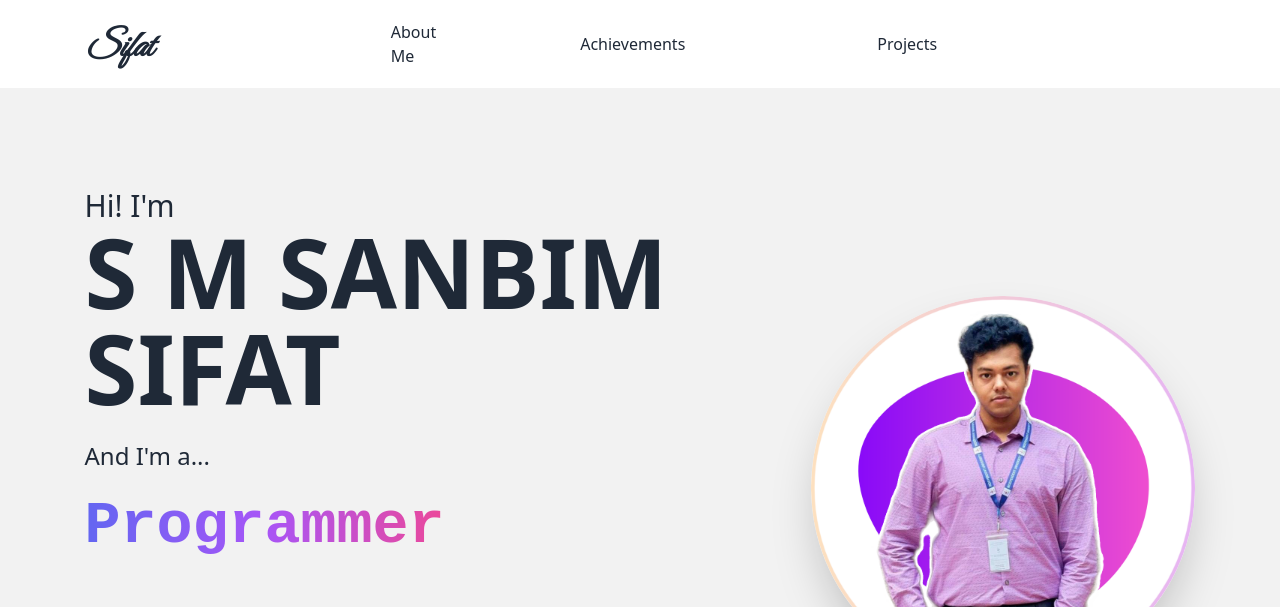
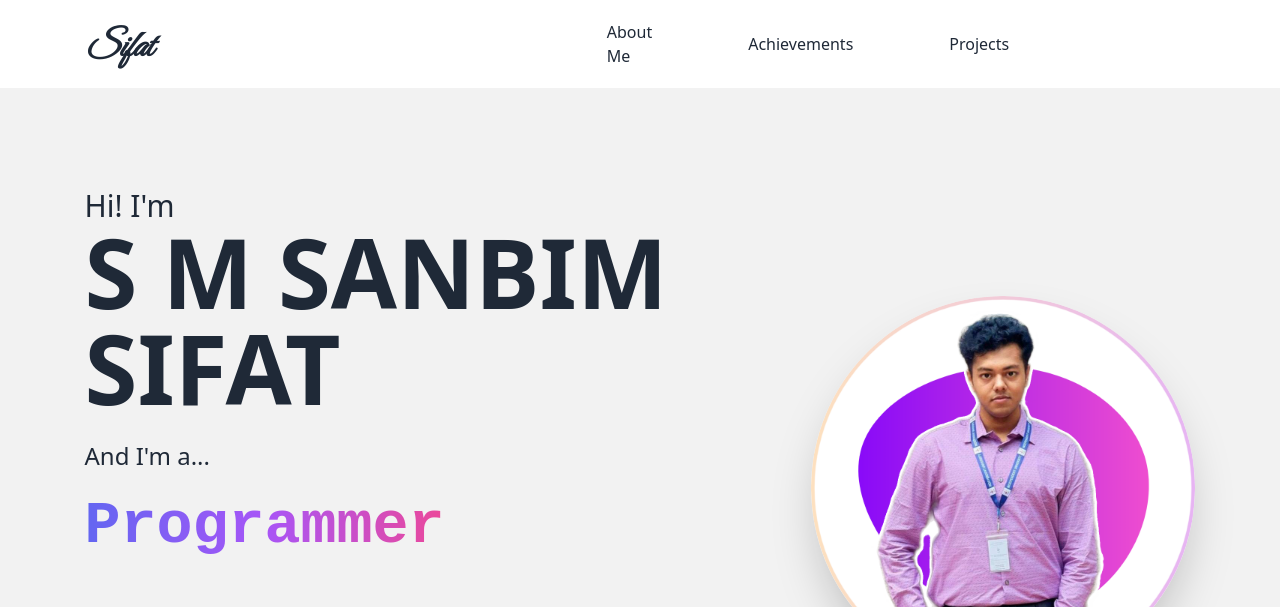
Before and after one commit to sms-Sifat-115/Portfolio, a plain HTML site: page index.html in a window 1280 px wide. Shown: the top 607 px of the page. Drawn offline with nearby package versions, Linux system fonts and the light colour scheme.

Commit message:
Eighth Draft: NavBar Alignment Debugged

```diff
--- a/index.html
+++ b/index.html
@@ -21,11 +21,11 @@
             <div class="navbar-start">
                   <a style="font-family: 'Great vibes', cursive; " class="btn btn-ghost lg:text-4xl text-3xl hover:bg-gradient-to-r from-indigo-500 via-purple-500 to-pink-500 hover:text-transparent bg-clip-text italic font-bold lg:ml-5 lg:mt-2">Sifat</a>
             </div>
-            <div class="navbar hidden xl:flex justify-end">
+            <div class="navbar hidden xl:flex justify-end xl:ml-72">
                 <ul class="px-1">
                   <li class="hover:bg-gradient-to-r from-indigo-500 via-purple-500 to-pink-500 hover:text-transparent bg-clip-text xl:mx-12"><a>About Me</a></li>
-                  <li class="hover:bg-gradient-to-r from-indigo-500 via-purple-500 to-pink-500 hover:text-transparent bg-clip-text xl:mx-24"><a href="">Achievements</a></li>
-                  <li class="hover:bg-gradient-to-r from-indigo-500 via-purple-500 to-pink-500 hover:text-transparent bg-clip-text xl:ml-24"><a>Projects</a></li>
+                  <li class="hover:bg-gradient-to-r from-indigo-500 via-purple-500 to-pink-500 hover:text-transparent bg-clip-text xl:mx-12"><a href="">Achievements</a></li>
+                  <li class="hover:bg-gradient-to-r from-indigo-500 via-purple-500 to-pink-500 hover:text-transparent bg-clip-text xl:ml-12"><a>Projects</a></li>
                 </ul>
               </div>
 
```
